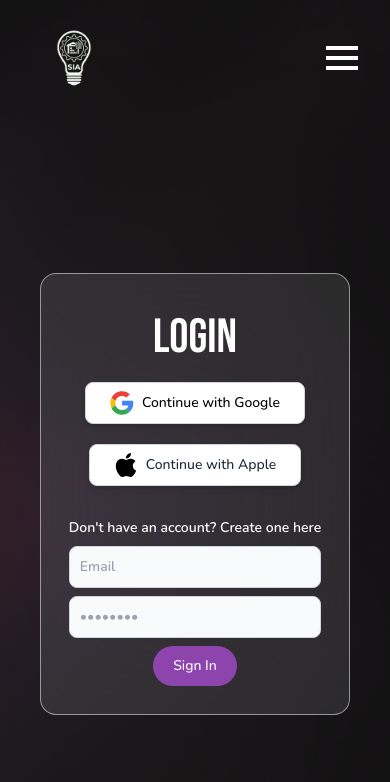
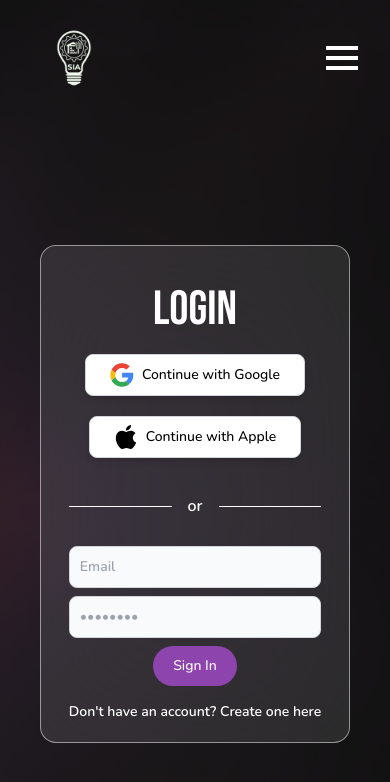
Before and after one commit to krishna2474/Smart-Inventory-Automation, a React (Vite) app: page /signin in a window 390 px wide. Shown: the top 782 px of the page. Built offline with nearby package versions, Linux system fonts and the light colour scheme.

Commit message:
Added Separator between Social Signins and Manual Signin

```diff
--- a/src/components/AppleSignup.tsx
+++ b/src/components/ContinueWithApple.tsx
@@ -1,9 +1,13 @@
 type ContinueWithAppleProps = {
   onClick: () => void;
 };
+
 export const ContinueWithApple = ({ onClick }: ContinueWithAppleProps) => {
   return (
-    <button className="flex items-center bg-white border border-gray-300 rounded-lg shadow-md px-6 py-2 text-sm font-medium text-gray-800 hover:bg-gray-200 w-full">
+    <button
+      className="flex items-center bg-white border border-gray-300 rounded-lg shadow-md px-6 py-2 text-sm font-medium text-gray-800 dark:text-white hover:bg-gray-200 w-full"
+      onClick={onClick}
+    >
       <svg
         className="h-6 w-6 mr-2"
         xmlns="http://www.w3.org/2000/svg"
@@ -32,8 +36,7 @@ export const ContinueWithApple = ({ onClick }: ContinueWithAppleProps) => {
           </g>
         </g>
       </svg>
-
-      <span>Continue with Apple</span>
+      <span className="text-black whitespace-nowrap">Continue with Apple</span>
     </button>
   );
 };
--- a/src/components/ContinueWithGoogle.tsx
+++ b/src/components/ContinueWithGoogle.tsx
@@ -3,7 +3,10 @@ type ContinueWithGoogleProps = {
 };
 export const ContinueWithGoogle = ({ onClick }: ContinueWithGoogleProps) => {
   return (
-    <button className="flex items-center bg-white border border-gray-300 rounded-lg shadow-md px-6 py-2 text-sm font-medium text-gray-800 dark:text-white hover:bg-gray-200 w-full">
+    <button
+      className="flex items-center bg-white border border-gray-300 rounded-lg shadow-md px-6 py-2 text-sm font-medium text-gray-800 dark:text-white hover:bg-gray-200 w-full"
+      onClick={onClick}
+    >
       <svg
         className="h-6 w-6 mr-2 flex-shrink-0"
         xmlns="http://www.w3.org/2000/svg"
--- a/src/components/FormArea.tsx
+++ b/src/components/FormArea.tsx
@@ -1,5 +1,5 @@
 import { ContinueWithGoogle } from "./ContinueWithGoogle";
-import { ContinueWithApple } from "./AppleSignup";
+import { ContinueWithApple } from "./ContinueWithApple";
 import { SignupForm } from "./SignupForm";
 import { useRecoilValue } from "recoil";
 import { menuState } from "../atoms/menuAtom";
--- a/src/components/SignupForm.tsx
+++ b/src/components/SignupForm.tsx
@@ -13,7 +13,12 @@ export const SignupForm = ({ type }: FormAreaProps) => {
     >
       <div className="w-full max-w-md rounded-lg">
         <form className="space-y-2 md:space-y-4 font-semibold">
-          <div className="flex flex-col sm:flex-row justify-center items-center sm:items-start text-sm text-white">
+          <div className="relative bottom-3 sm:hidden flex items-center my-4">
+            <hr className="flex-grow border-t border-white" />
+            <span className="mx-4 text-white">or</span>
+            <hr className="flex-grow border-t border-white" />
+          </div>
+          <div className="hidden sm:flex sm:flex-col  sm:justify-center sm:items-center  sm:text-sm sm:text-white">
             <p className="text-center sm:text-center">
               {type === "signup"
                 ? "Already have an account? "
@@ -33,7 +38,7 @@ export const SignupForm = ({ type }: FormAreaProps) => {
               type="text"
               name="name"
               id="name"
-              className={`bg-gray-50 border border-gray-300 text-gray-900 text-sm rounded-lg focus:ring-customPurple focus:border-customPurple block w-full p-2.5 ${
+              className={`bg-gray-50 text-gray-900 text-sm rounded-lg focus:ring-customPurple focus:border-customPurple block w-full p-2.5 ${
                 type === "signin" ? "hidden" : ""
               }`}
               placeholder="Full Name"
@@ -105,6 +110,19 @@ export const SignupForm = ({ type }: FormAreaProps) => {
               {type === "signup" ? "Create an Account" : "Sign In"}
             </button>
           </div>
+          <div className="sm:hidden flex flex-col  justify-center items-center text-sm text-white">
+            <p className="text-center sm:text-center">
+              {type === "signup"
+                ? "Already have an account? "
+                : "Don't have an account? "}
+              <Link
+                to={type === "signup" ? "/signin" : "/signup"}
+                className="relative font-semibold text-white after:absolute after:left-0 after:bottom-0 after:h-[2px] after:w-0 after:bg-white after:transition-all after:duration-100 hover:after:w-full"
+              >
+                {type === "signup" ? "Login here" : "Create one here"}
+              </Link>
+            </p>
+          </div>
         </form>
       </div>
     </div>
```
